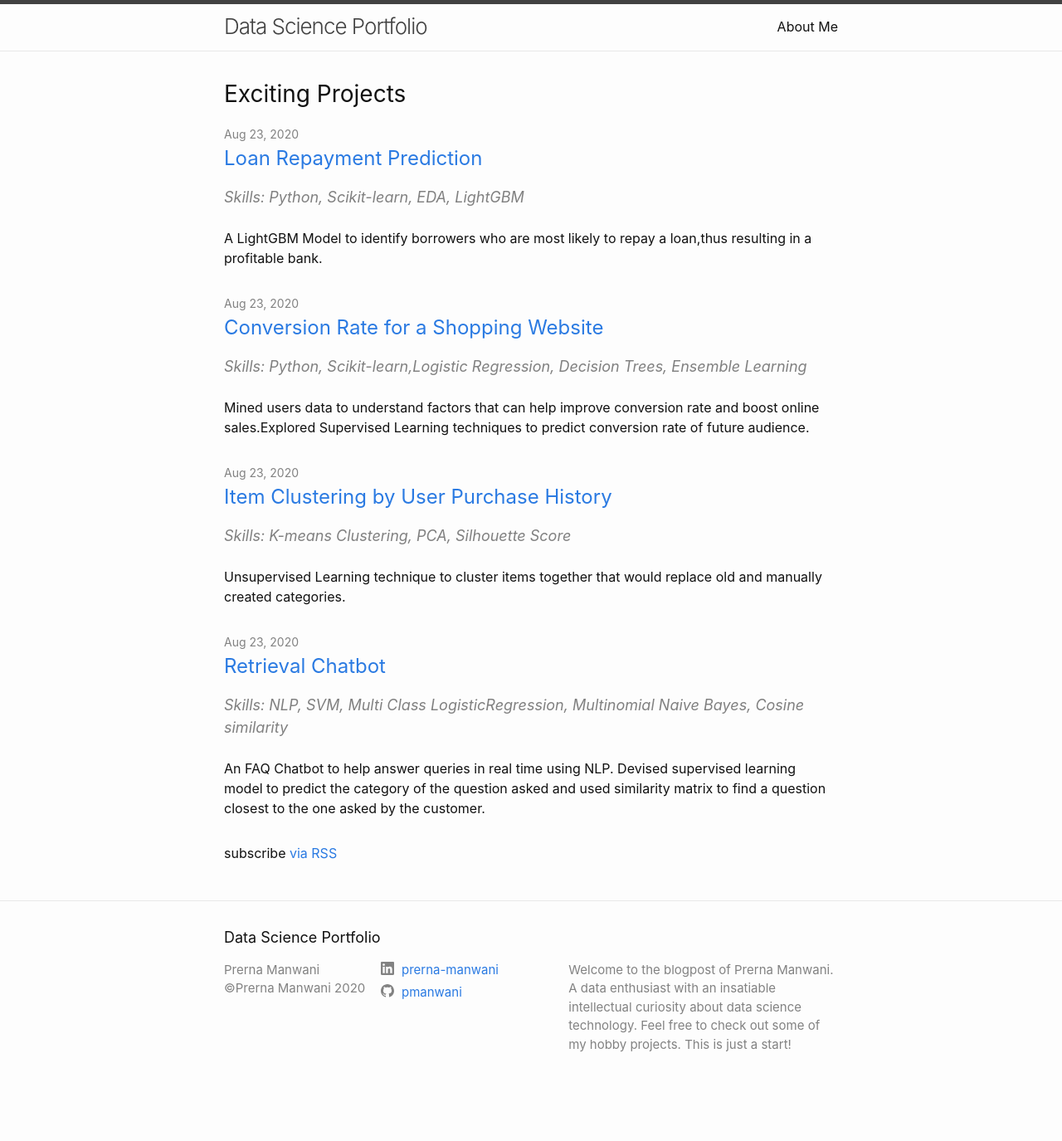
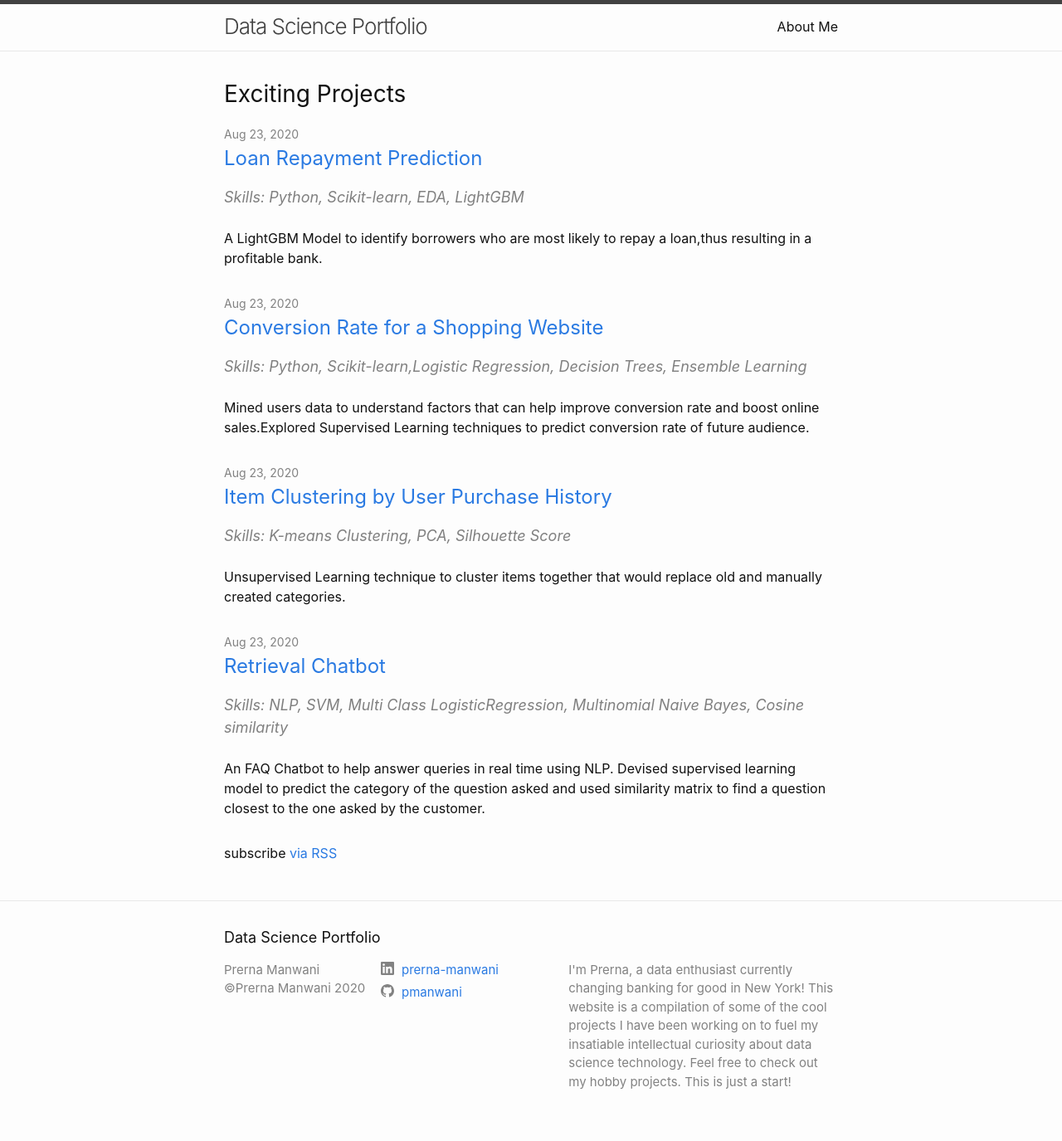
Before and after one commit to pmanwani/pmanwani.github.io, a Jekyll site: the page built from index.md, in a window 1280 px wide. Shown: the whole page at 83% size. Built offline with Jekyll 4.4.1, drawn with Linux system fonts in a browser that asks for light colours; before the commit the page ends 1330 px from its top, so only the background shows below that.

Commit message:
Update _config.yml

```diff
--- a/_config.yml
+++ b/_config.yml
@@ -20,8 +20,8 @@
 
 title: Data Science Portfolio
 description: #>- # this means to ignore newlines until "baseurl:"
-  Welcome to the blogpost of Prerna Manwani. A data enthusiast with an insatiable intellectual curiosity
-  about data science technology. Feel free to check out some of my hobby projects. This is just a start!
+  I'm Prerna, a data enthusiast currently changing banking for good in New York! This website is a compilation of some of the cool projects I have been working on to fuel my
+  insatiable intellectual curiosity about data science technology. Feel free to check out my hobby projects. This is just a start!
 baseurl: "" # the subpath of your site, e.g. /blog
 url: "https://pmanwani.github.io" # the base hostname & protocol for your site, e.g. http://example.com
 github_username:  pmanwani
```
